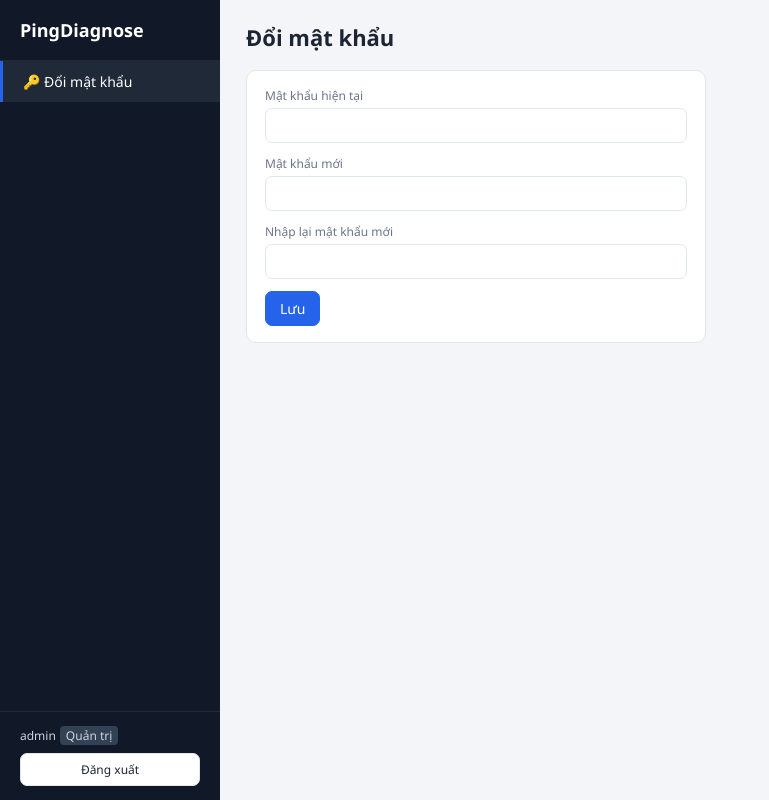
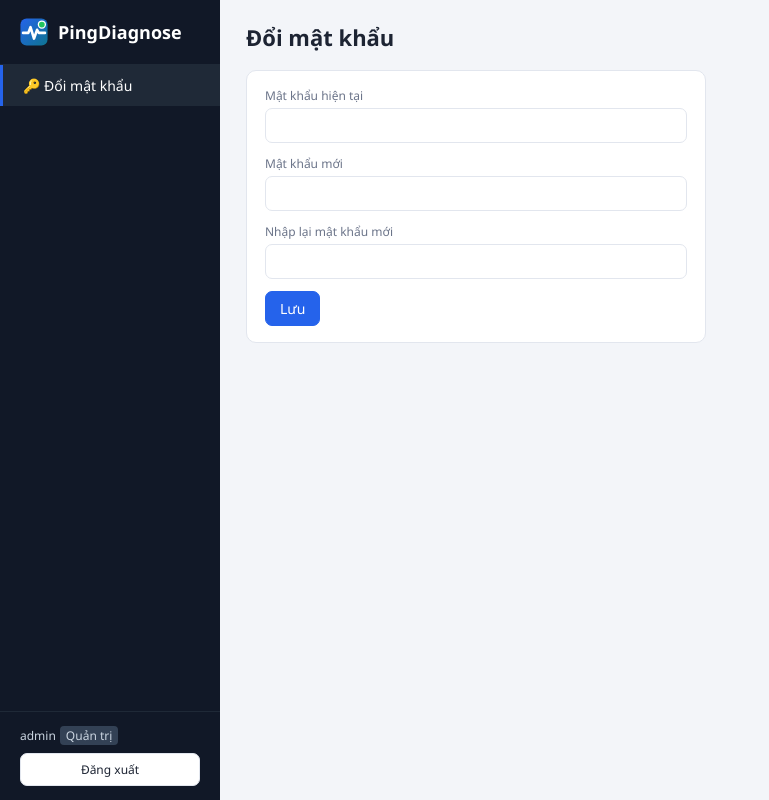
Before and after one commit to virutkod97/PingDiagnose, a Flask app: page /account in a window 1280 px wide. Shown: the whole page, without its empty margins (0-769 px from the left). Run offline with Flask 3, Linux system fonts and the light colour scheme; the visitor is signed in with stand-in values (Sample User, id 1).

Commit message:
Icon phần mềm: favicon web và icon file exe
- Thiết kế icon (SVG): nền xanh bo góc, sóng ping, đường tín hiệu, chấm online;
  bản rút gọn cho cỡ 16–32px
- favicon.ico/svg, apple-touch-icon, logo trên thanh bên và trang đăng nhập
- PingDiagnose.exe dùng icon đa kích thước 16–256px
- Phiên bản 1.2.1

Co-Authored-By: Claude Opus 5.5 <noreply@anthropic.com>
Claude-Session: https://claude.ai/code/session_01PSK6RkERHmBJqd5852qbXB

```diff
--- a/pingdiagnose/config.py
+++ b/pingdiagnose/config.py
@@ -4,7 +4,7 @@ import secrets
 import sys
 
 APP_NAME = "PingDiagnose"
-VERSION = "1.2.0"
+VERSION = "1.2.1"
 FROZEN = getattr(sys, "frozen", False)
 
 DEFAULT_CONFIG = {
--- a/pingdiagnose/static/style.css
+++ b/pingdiagnose/static/style.css
@@ -9,7 +9,9 @@ a { color: var(--primary); text-decoration: none; }
 .layout { display: flex; min-height: 100vh; }
 .sidebar { width: 220px; background: var(--side); color: var(--side-text); flex-shrink: 0; display: flex; flex-direction: column; }
 .brand { padding: 18px 20px; font-size: 18px; font-weight: 700; color: #fff; border-bottom: 1px solid #1f2937; }
-.brand small { display: block; font-size: 11px; font-weight: 400; color: #64748b; }
+.brand { display: flex; align-items: center; gap: 10px; }
+.brand img { width: 28px; height: 28px; }
+.login-logo { display: block; width: 64px; height: 64px; margin: 0 auto 10px; }
 .nav a { display: block; padding: 11px 20px; color: var(--side-text); border-left: 3px solid transparent; }
 .nav a:hover { background: #1f2937; }
 .nav a.active { background: #1f2937; color: #fff; border-left-color: var(--primary); }
--- a/pingdiagnose/templates/base.html
+++ b/pingdiagnose/templates/base.html
@@ -5,13 +5,15 @@
 <meta name="viewport" content="width=device-width, initial-scale=1">
 <meta name="csrf-token" content="{{ csrf_token }}">
 <title>{% block title %}{% endblock %} - {{ app_name }}</title>
-<link rel="icon" href="data:,">
+<link rel="icon" href="/favicon.ico" sizes="any">
+<link rel="icon" href="{{ url_for('static', filename='favicon.svg') }}" type="image/svg+xml">
+<link rel="apple-touch-icon" href="{{ url_for('static', filename='apple-touch-icon.png') }}">
 <link rel="stylesheet" href="{{ url_for('static', filename='style.css') }}?v={{ version }}">
 </head>
 <body>
 <div class="layout">
   <aside class="sidebar">
-    <div class="brand">{{ app_name }}</div>
+    <div class="brand"><img src="{{ url_for('static', filename='logo-small.svg') }}" alt="">{{ app_name }}</div>
     <nav class="nav">
       {% if not user.must_change %}
       <a href="/" class="{{ 'active' if page == 'dashboard' }}">📊 Dashboard</a>
--- a/pingdiagnose/templates/login.html
+++ b/pingdiagnose/templates/login.html
@@ -4,12 +4,15 @@
 <meta charset="utf-8">
 <meta name="viewport" content="width=device-width, initial-scale=1">
 <title>Đăng nhập - {{ app_name }}</title>
-<link rel="icon" href="data:,">
+<link rel="icon" href="/favicon.ico" sizes="any">
+<link rel="icon" href="{{ url_for('static', filename='favicon.svg') }}" type="image/svg+xml">
+<link rel="apple-touch-icon" href="{{ url_for('static', filename='apple-touch-icon.png') }}">
 <link rel="stylesheet" href="{{ url_for('static', filename='style.css') }}?v={{ version }}">
 </head>
 <body>
 <div class="login-wrap">
   <form class="login-box" method="post">
+    <img class="login-logo" src="{{ url_for('static', filename='favicon.svg') }}" alt="">
     <h1>{{ app_name }}</h1>
     {% if error %}<div class="error">{{ error }}</div>{% endif %}
     <input type="hidden" name="csrf_token" value="{{ csrf_token }}">
--- a/pingdiagnose/web.py
+++ b/pingdiagnose/web.py
@@ -618,6 +618,10 @@ def create_app(monitor=None):
         log.info("%s cập nhật cấu hình %s", g.user["username"], values)
         return jsonify(settings=db.get_settings())
 
+    @app.route("/favicon.ico")
+    def favicon():
+        return app.send_static_file("favicon.ico")
+
     @app.route("/ca.crt")
     def ca_cert():
         return Response(certs.ca_pem(), mimetype="application/x-x509-ca-cert",
```
Also changed, not shown: README.md, assets/icon-512.png (added), assets/icon-small.svg (added), assets/icon.svg (added), assets/pingdiagnose.ico (added), pingdiagnose/static/apple-touch-icon.png (added), pingdiagnose/static/favicon.ico (added), pingdiagnose/static/favicon.svg (added), pingdiagnose/static/icon-192.png (added), pingdiagnose/static/logo-small.svg (added), 1 other file.
